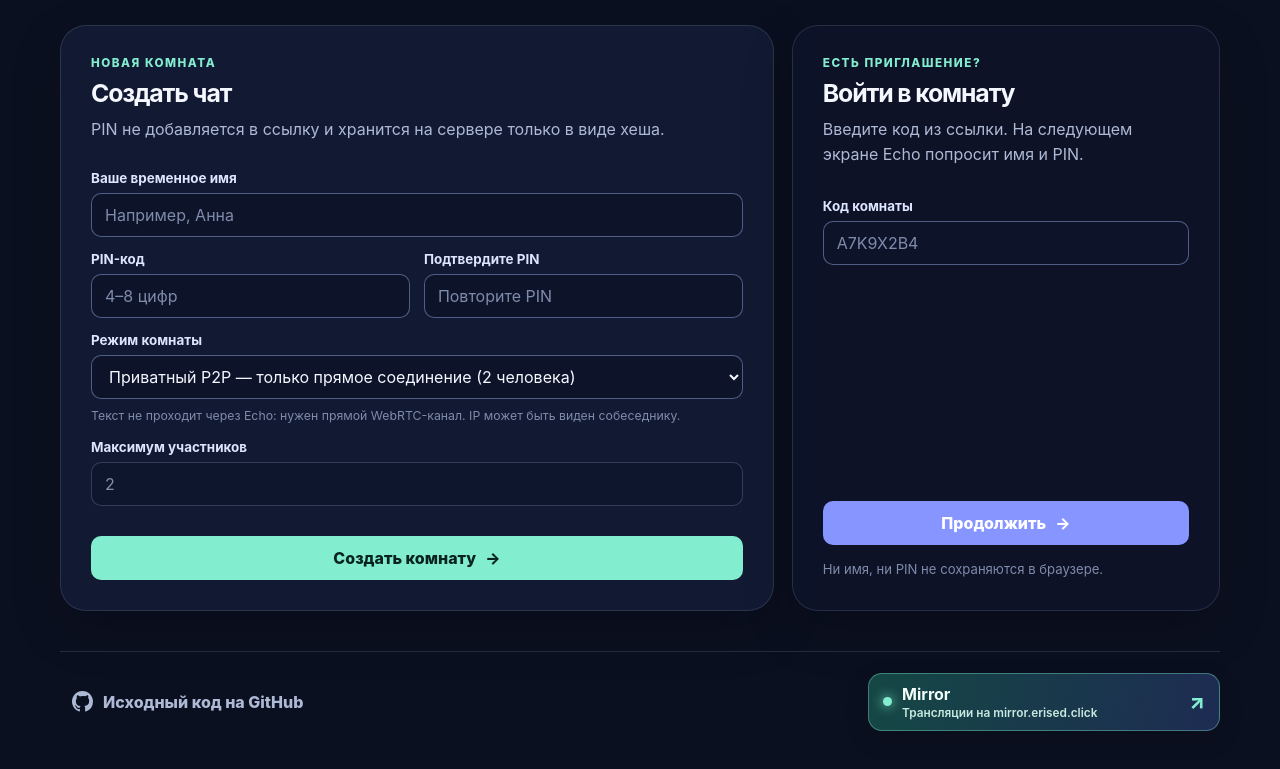
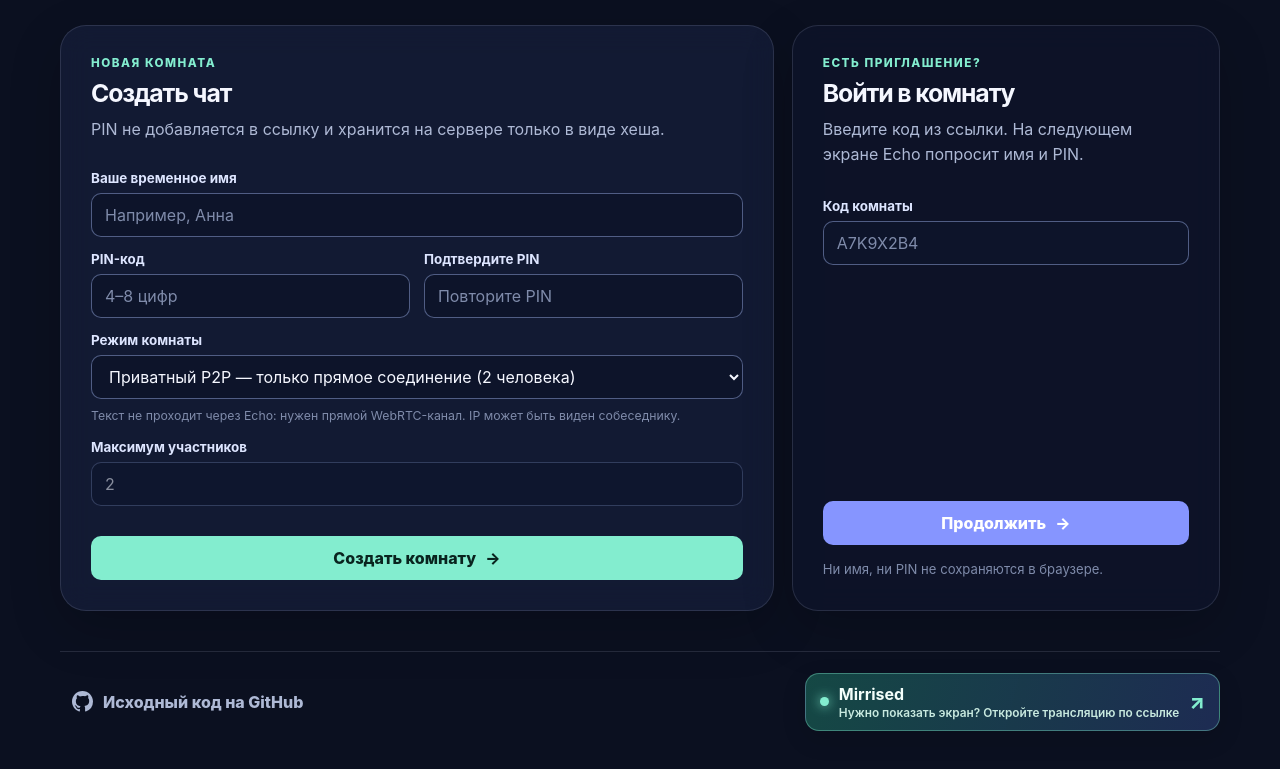
Before and after one commit to FArseniy/Echo, a website: page public/index.html in a window 1280 px wide. Shown: the part 499-1268 px from the top of the page. Drawn offline with nearby package versions, Linux system fonts and the light colour scheme; no server answers.

Commit message:
feat: add Mirrised link to Echo footer

```diff
--- a/public/index.html
+++ b/public/index.html
@@ -47,8 +47,8 @@
           <svg viewBox="0 0 16 16" aria-hidden="true" focusable="false"><path d="M8 0C3.58 0 0 3.58 0 8c0 3.54 2.29 6.53 5.47 7.59.4.07.55-.17.55-.38 0-.19-.01-.82-.01-1.49-2.01.37-2.53-.49-2.69-.94-.09-.23-.48-.94-.82-1.13-.28-.15-.68-.52-.01-.53.63-.01 1.08.58 1.23.82.72 1.21 1.87.87 2.33.66.07-.52.28-.87.51-1.07-1.78-.2-3.64-.89-3.64-3.95 0-.87.31-1.59.82-2.15-.08-.2-.36-1.02.08-2.12 0 0 .67-.21 2.2.82A7.65 7.65 0 0 1 8 3.8c.68 0 1.36.09 2 .27 1.53-1.04 2.2-.82 2.2-.82.44 1.1.16 1.92.08 2.12.51.56.82 1.27.82 2.15 0 3.07-1.87 3.75-3.65 3.95.29.25.54.73.54 1.48 0 1.07-.01 1.93-.01 2.2 0 .21.15.46.55.38A8.01 8.01 0 0 0 16 8c0-4.42-3.58-8-8-8Z" /></svg>
           <span>Исходный код на GitHub</span>
         </a>
-        <a class="mirror-link" href="https://mirror.erised.click/" target="_blank" rel="noopener noreferrer">
-          <span class="live-dot" aria-hidden="true"></span><span><strong>Mirror</strong><small>Трансляции на mirror.erised.click</small></span><span class="mirror-arrow" aria-hidden="true">↗</span>
+        <a class="mirror-link" href="https://mirror.erised.click/" target="_blank" rel="noopener noreferrer" aria-label="Открыть Mirrised — трансляцию экрана по ссылке">
+          <span class="live-dot" aria-hidden="true"></span><span><strong>Mirrised</strong><small>Нужно показать экран? Откройте трансляцию по ссылке</small></span><span class="mirror-arrow" aria-hidden="true">↗</span>
         </a>
       </footer>
     </main>
```
